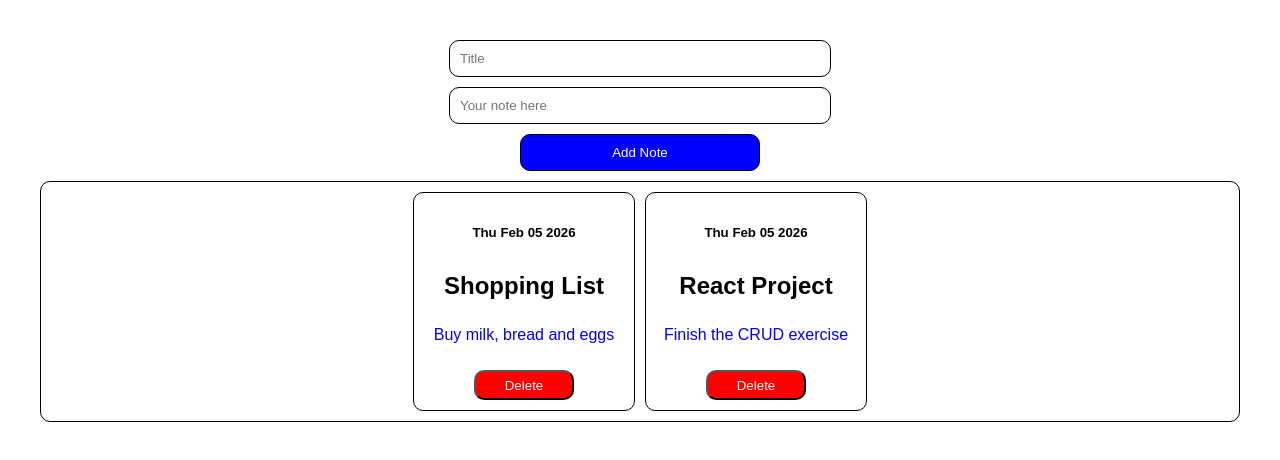
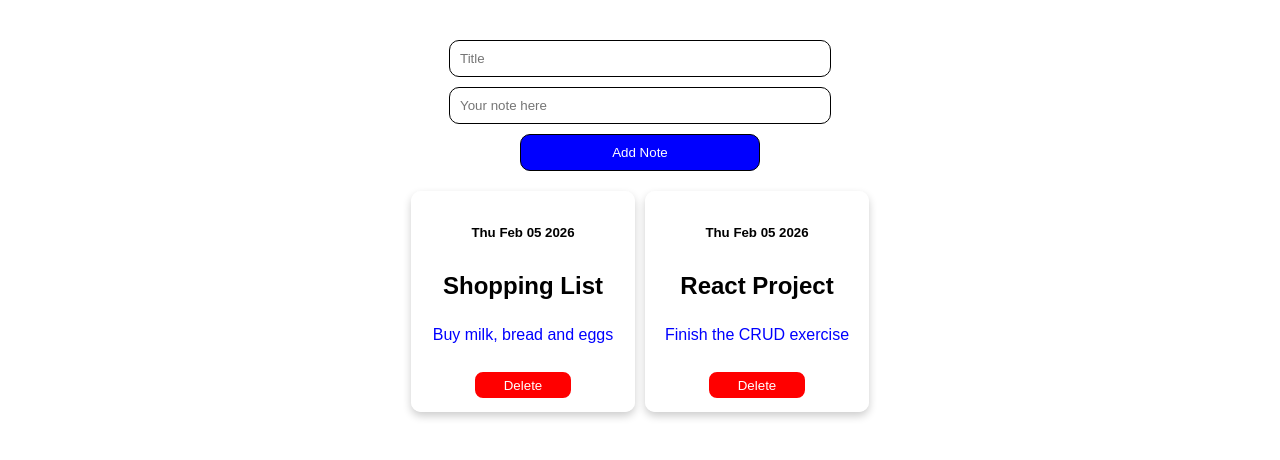
Before and after one commit to TOMLUCA7/QuickNotes, a React (Vite) app: page / in a window 1280 px wide. Shown: the top 460 px of the page. Built offline with nearby package versions, Linux system fonts and the light colour scheme.

Commit message:
style: Enhance note card appearance with updated borders and shadows, prevent delete button click propagation, and remove unused CSS.

```diff
--- a/components/NotesList.jsx
+++ b/components/NotesList.jsx
@@ -17,13 +17,13 @@ const NotesList = ({notes, deleteNote}) => {
 
 
   return (
-    <div style={{ flexWrap: 'wrap', flexDirection: 'row', gap: '10px', display: 'flex', alignItems: 'center', justifyContent: 'center', border: '1px solid black', borderRadius: '10px', padding: '10px', marginBottom: '5px' }}>
+    <div style={{ flexWrap: 'wrap', flexDirection: 'row', gap: '10px', display: 'flex', alignItems: 'center', justifyContent: 'center', padding: '10px', marginBottom: '5px' }}>
       {notes.map(note => (
         <div
           key={note.id}
           // לחיצה על הכרטיס תפתח את המודל
           onClick={() => openModal(note)}
-          style={{ cursor: 'pointer', flexDirection: 'column', display: 'flex', alignItems: 'center', justifyContent: 'center', border: '1px solid black', borderRadius: '10px', padding: '10px', gap: '10px', width: '200px' }}
+          style={{ cursor: 'pointer', flexDirection: 'column', display: 'flex', alignItems: 'center', justifyContent: 'center', border: '2px solid white', borderRadius: '10px', padding: '10px', gap: '10px', width: '200px', boxShadow: '0 4px 8px 0 rgba(0, 0, 0, 0.2)' }}
         >
           <h5>{new Date().toDateString()}</h5>
           <h2 style={{ margin: 0 }}>{note.title}</h2>
@@ -32,8 +32,9 @@ const NotesList = ({notes, deleteNote}) => {
           </p>
 
           <button
-            style={{ backgroundColor: 'red', borderRadius: '10px', color: 'white', width: '100px', height: '30px', cursor: 'pointer' }}
-            onClick={() => {
+            style={{ backgroundColor: 'red',border: '2px solid white', borderRadius: '10px', color: 'white', width: '100px', height: '30px', cursor: 'pointer' }}
+            onClick={(e) => {
+              e.stopPropagation();
               deleteNote(note.id);
             }}
           >
--- a/src/App.css
+++ b/src/App.css
@@ -6,38 +6,6 @@
   font-family: "Arial";
 }
 
-.logo {
-  height: 6em;
-  padding: 1.5em;
-  will-change: filter;
-  transition: filter 300ms;
+body {
+  background-color: #ffffff;
 }
-.logo:hover {
-  filter: drop-shadow(0 0 2em #646cffaa);
-}
-.logo.react:hover {
-  filter: drop-shadow(0 0 2em #61dafbaa);
-}
-
-@keyframes logo-spin {
-  from {
-    transform: rotate(0deg);
-  }
-  to {
-    transform: rotate(360deg);
-  }
-}
-
-@media (prefers-reduced-motion: no-preference) {
-  a:nth-of-type(2) .logo {
-    animation: logo-spin infinite 20s linear;
-  }
-}
-
-.card {
-  padding: 2em;
-}
-
-.read-the-docs {
-  color: #888;
-}
```
